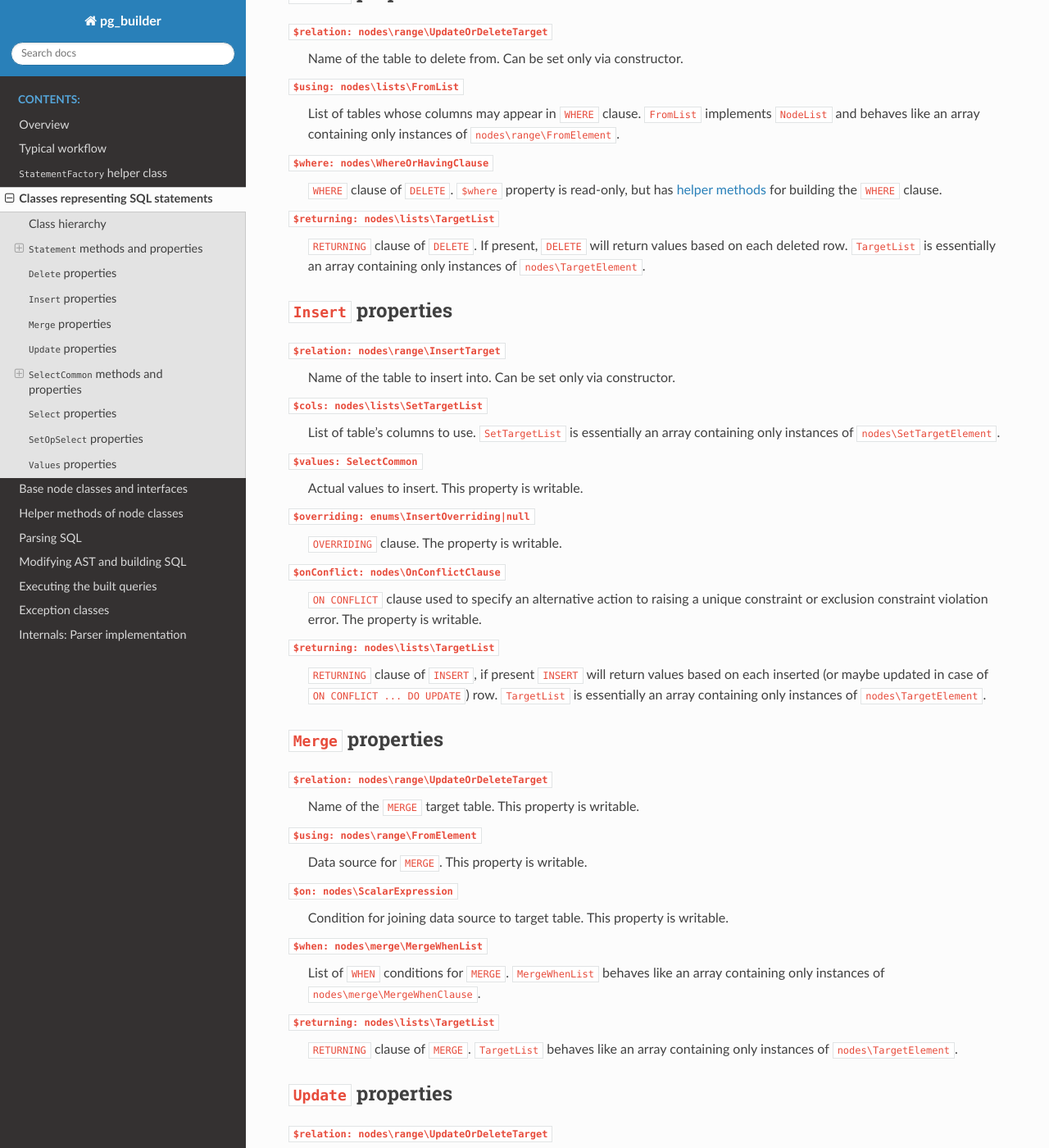
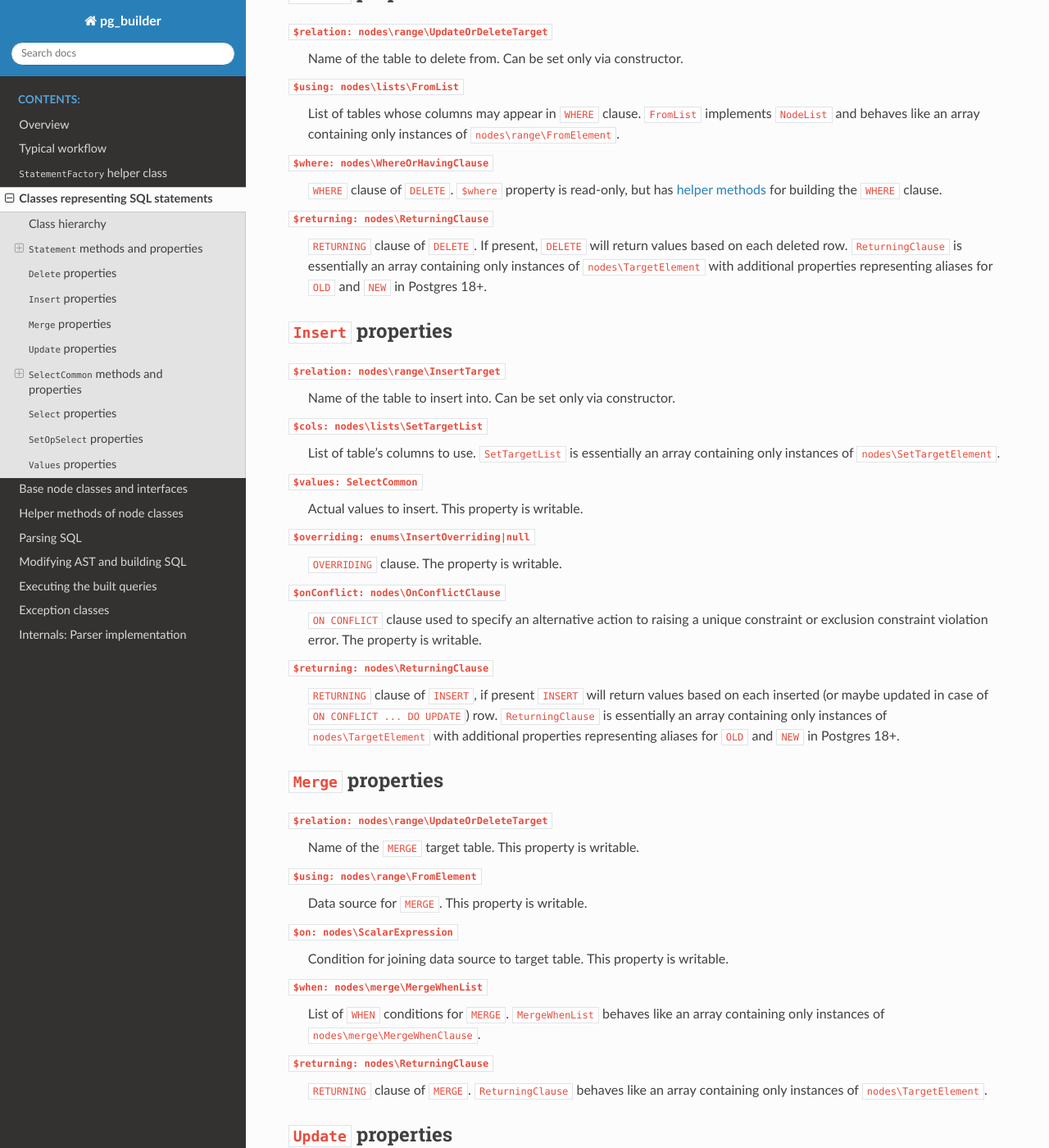
Before and after one commit to sad-spirit/pg-builder, a Sphinx documentation site: the page built from docs/statements.rst, in a window 1280 px wide and 1400 px high, scrolled down 2713 px. Shown: the whole window at 82% size. Built offline with Sphinx 7.4.7 and the Read the Docs theme 3.1.0, drawn with Linux system fonts in a browser that asks for light colours; some of the changed text lies outside the part shown.

Commit message:
Update docs to mention `nodes\ReturningClause`

```diff
--- a/docs/base.rst
+++ b/docs/base.rst
@@ -288,7 +288,8 @@ all of them implement ``Parseable`` and ``ElementParseable`` interfaces:
 +--------------------------------+-----------------------------------------------------------------------------------+
 | ``nodes\lists\SetTargetList``  | instances of ``nodes\SetTargetElement``                                           |
 +--------------------------------+-----------------------------------------------------------------------------------+
-| ``nodes\lists\TargetList``     | instances of ``nodes\TargetElement`` or ``nodes\Star``                            |
+| ``nodes\lists\TargetList``,    | instances of ``nodes\TargetElement`` or ``nodes\Star``                            |
+| ``nodes\ReturningClause``      |                                                                                   |
 +--------------------------------+-----------------------------------------------------------------------------------+
 | ``nodes\lists\WindowList``     | instances of ``nodes\WindowDefinition``                                           |
 +--------------------------------+-----------------------------------------------------------------------------------+
--- a/docs/statements.rst
+++ b/docs/statements.rst
@@ -138,9 +138,10 @@ are accessible as array offsets. It also has a writable boolean ``$recursive`` p
     ``WHERE`` clause of ``DELETE``. ``$where`` property is read-only, but has :ref:`helper methods <helpers>` for
     building the ``WHERE`` clause.
 
-``$returning: nodes\lists\TargetList``
+``$returning: nodes\ReturningClause``
     ``RETURNING`` clause of ``DELETE``. If present, ``DELETE`` will return values based on each
-    deleted row. ``TargetList`` is essentially an array containing only instances of ``nodes\TargetElement``.
+    deleted row. ``ReturningClause`` is essentially an array containing only instances of ``nodes\TargetElement``
+    with additional properties representing aliases for ``OLD`` and ``NEW`` in Postgres 18+.
 
 ``Insert`` properties
 =====================
@@ -162,10 +163,11 @@ are accessible as array offsets. It also has a writable boolean ``$recursive`` p
     ``ON CONFLICT`` clause used  to specify an alternative action to raising a unique constraint or
     exclusion constraint violation error. The property is writable.
 
-``$returning: nodes\lists\TargetList``
+``$returning: nodes\ReturningClause``
     ``RETURNING`` clause of ``INSERT``, if present ``INSERT`` will return values based on each
     inserted (or maybe updated in case of ``ON CONFLICT ... DO UPDATE``)
-    row. ``TargetList`` is essentially an array containing only instances of ``nodes\TargetElement``.
+    row. ``ReturningClause`` is essentially an array containing only instances of ``nodes\TargetElement``
+    with additional properties representing aliases for ``OLD`` and ``NEW`` in Postgres 18+.
 
 ``Merge`` properties
 =====================
@@ -183,9 +185,9 @@ are accessible as array offsets. It also has a writable boolean ``$recursive`` p
     List of ``WHEN`` conditions for ``MERGE``. ``MergeWhenList`` behaves like an array containing only instances
     of ``nodes\merge\MergeWhenClause``.
 
-``$returning: nodes\lists\TargetList``
+``$returning: nodes\ReturningClause``
     ``RETURNING`` clause of ``MERGE``.
-    ``TargetList`` behaves like an array containing only instances of ``nodes\TargetElement``.
+    ``ReturningClause`` behaves like an array containing only instances of ``nodes\TargetElement``.
 
 ``Update`` properties
 =====================
@@ -204,9 +206,9 @@ are accessible as array offsets. It also has a writable boolean ``$recursive`` p
 ``$where: WhereOrHavingClause``
     ``WHERE`` clause of ``UPDATE``.
 
-``$returning: nodes\lists\TargetList``
+``$returning: nodes\ReturningClause``
     ``RETURNING`` clause of ``UPDATE``, if present ``UPDATE`` will return values based on each updated row.
-    ``TargetList`` is essentially an array containing only instances of ``nodes\TargetElement``.
+    ``ReturningClause`` is essentially an array containing only instances of ``nodes\TargetElement``.
 
 ``SelectCommon`` methods and properties
 =======================================
```
Also changed, not shown: other parts of docs/statements.rst (+2 -1 lines).
